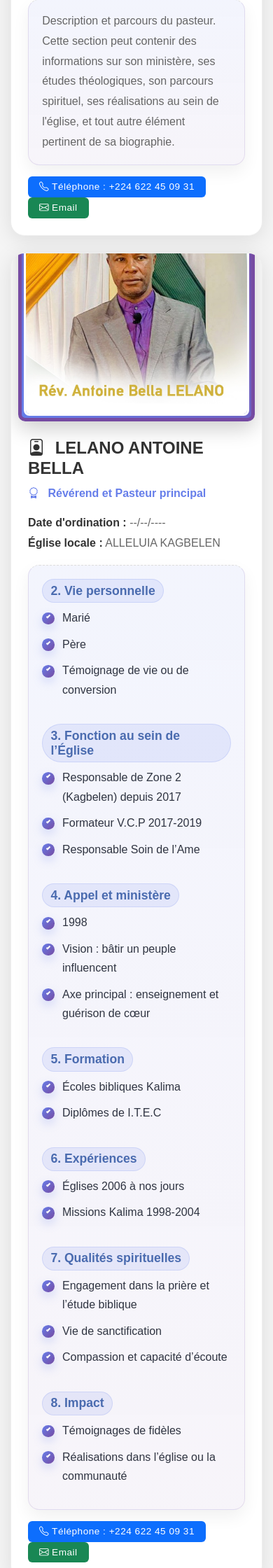
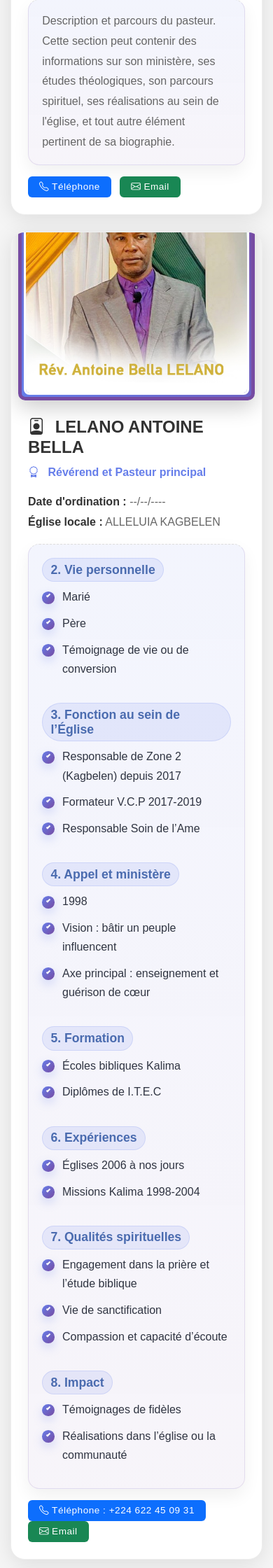
Before and after one commit to Emilefaya90/eglisealleluiaguinee, a Django app: page /biographie-pasteurs/ in a window 390 px wide. Shown: the part 927-3167 px from the top of the page at 70% size. Run offline with Django 5.2, Linux system fonts and the light colour scheme; grey boxes are pictures that could not be loaded.

Commit message:
Afficher le téléphone uniquement en section 2 et corriger la balise pasteur-card

```diff
--- a/main/templates/main/biographie_pasteurs.html
+++ b/main/templates/main/biographie_pasteurs.html
@@ -179,7 +179,7 @@
                             {% endif %}
                         </div>
                         <div class="pasteur-contact mt-3">
-                            <span class="badge bg-primary me-2"><i class="bi bi-telephone me-1"></i>Téléphone : +224 622 45 09 31</span>
+                            <span class="badge bg-primary me-2"><i class="bi bi-telephone me-1"></i>Téléphone{% if forloop.counter == 2 %} : +224 622 45 09 31{% endif %}</span>
                             <span class="badge bg-success"><i class="bi bi-envelope me-1"></i>Email</span>
                         </div>
                     </div>
```
